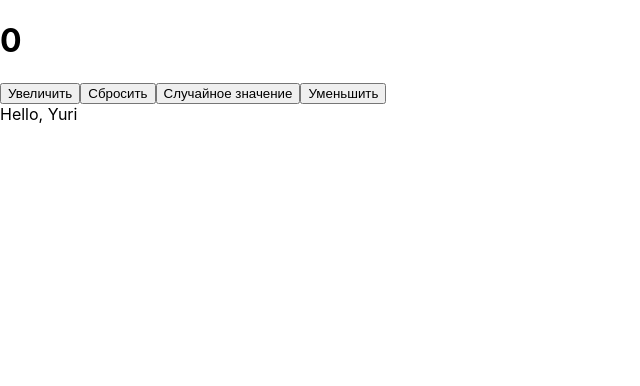
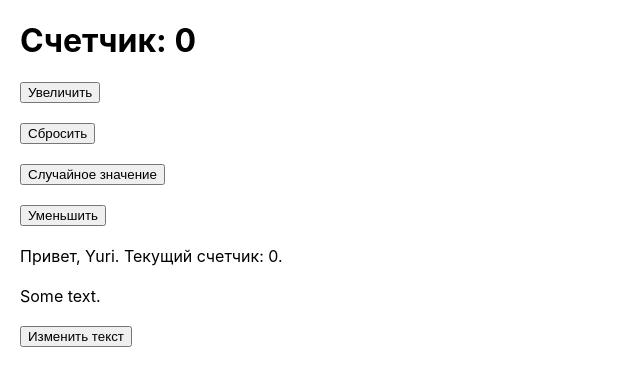
Before and after one commit to egory07/app1, a React app: page / in a window 1280 px wide. Shown: the whole page, without its empty margins (0-640 px from the left). Built offline with nearby package versions, Linux system fonts and the light colour scheme.

Commit message:
last commit

```diff
--- a/src/MyComponents/ChildComponent.js
+++ b/src/MyComponents/ChildComponent.js
@@ -1,7 +1,11 @@
 import React from "react";
 
-const ChildComponent = ({ userName }) => {
-  return <div>Hello, {userName}</div>;
+const ChildComponent = ({ userName, counter }) => {
+  return (
+    <div>
+      Привет, {userName}. Текущий счетчик: {counter}.
+    </div>
+  );
 };
 
 export default ChildComponent;
--- /dev/null
+++ b/src/MyComponents/SiblingComponent.js
@@ -0,0 +1,16 @@
+import React from "react";
+
+const SiblingComponent = () => {
+  const [textMessage, setTextMessage] = React.useState("Some text.");
+  const changeTextMsg = () => {
+    setTextMessage("REDEV");
+  };
+  return (
+    <>
+      <span>{textMessage + " "}</span>
+      <button onClick={changeTextMsg}>Изменить текст</button>
+    </>
+  );
+};
+
+export default SiblingComponent;
--- a/src/ParentComponent.js
+++ b/src/ParentComponent.js
@@ -1,6 +1,7 @@
 import React from "react";
 import { useState } from "react";
 import ChildComponent from "./MyComponents/ChildComponent";
+import SiblingComponent from "./MyComponents/SiblingComponent";
 
 const ParentComponent = () => {
   const [counter, setCounter] = useState(0);
@@ -15,12 +16,15 @@ const ParentComponent = () => {
 
   return (
     <>
-      <h1>{counter} </h1>
+      <h1>Счетчик: {counter} </h1>
       <button onClick={() => setCounter(counter + 1)}>Увеличить</button>
       <button onClick={() => setCounter(0)}>Сбросить</button>
       <button onClick={randomValue}>Случайное значение</button>
       <button onClick={decreaseValue}>Уменьшить </button>
-      <ChildComponent userName="Yuri" />
+
+      <ChildComponent userName="Yuri" counter={counter} />
+      <br />
+      <SiblingComponent />
     </>
   );
 };
--- a/src/index.css
+++ b/src/index.css
@@ -1,5 +1,5 @@
 body {
-  margin: 0;
+  margin: 20px;
   font-family: -apple-system, BlinkMacSystemFont, 'Segoe UI', 'Roboto', 'Oxygen',
     'Ubuntu', 'Cantarell', 'Fira Sans', 'Droid Sans', 'Helvetica Neue',
     sans-serif;
@@ -11,3 +11,8 @@ code {
   font-family: source-code-pro, Menlo, Monaco, Consolas, 'Courier New',
     monospace;
 }
+
+button {
+  display: block;
+  margin : 20px 0;
+}
```
